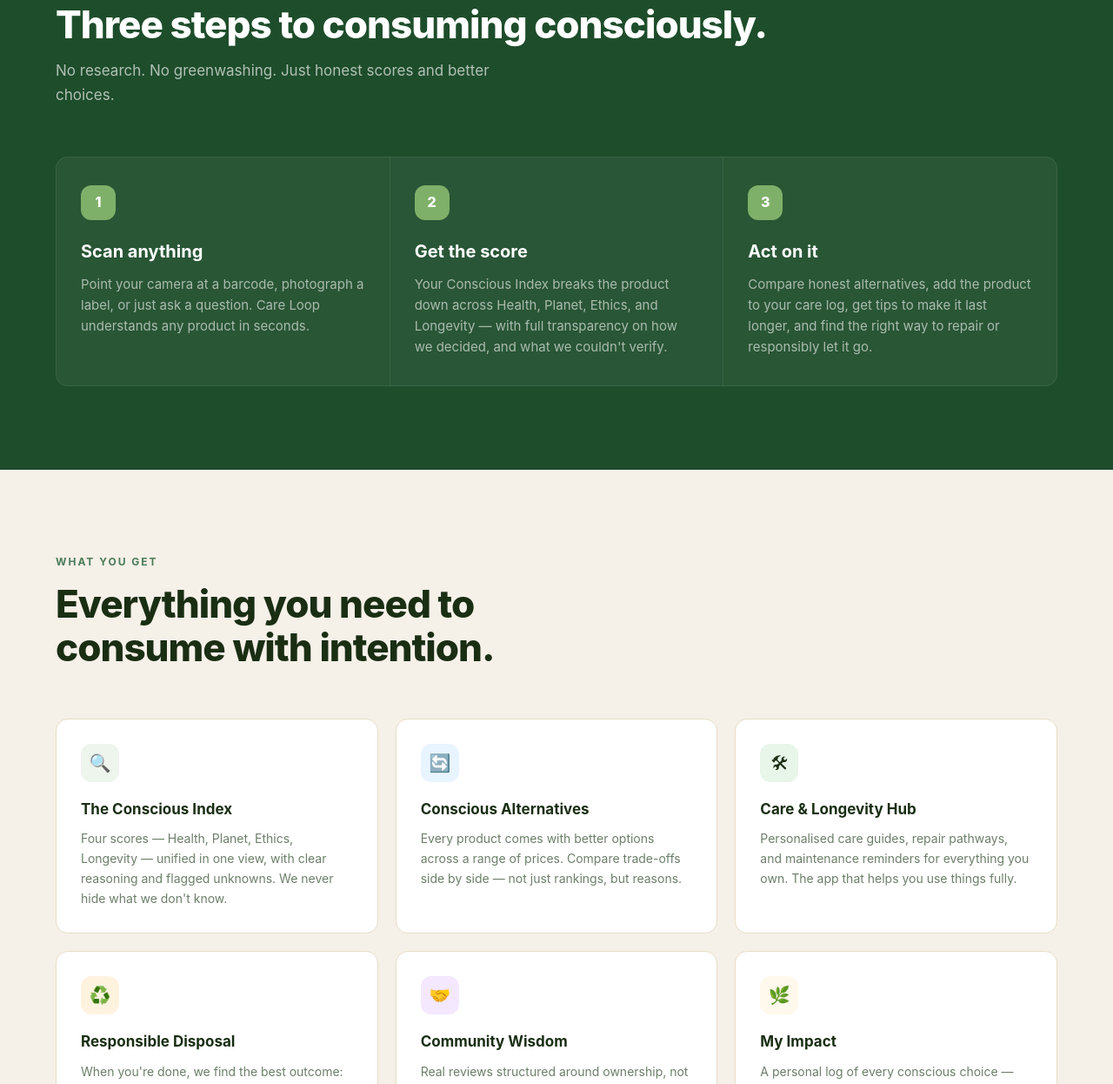
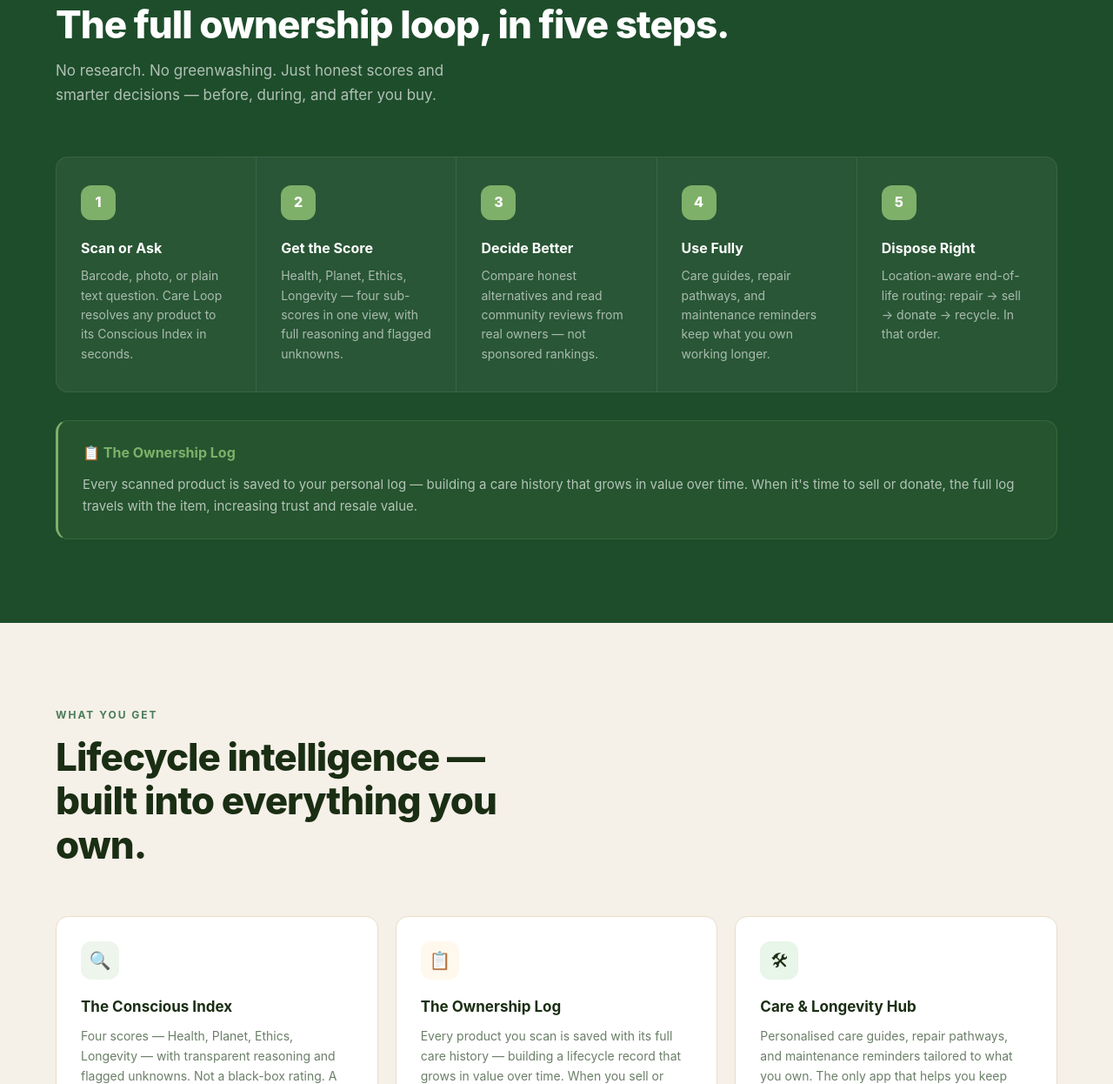
Before and after one commit to janevita/careloop, a plain HTML site: page index.html in a window 1280 px wide. Shown: the part 1554-2800 px from the top of the page at 87% size. Drawn offline with Linux system fonts and the light colour scheme.

Commit message:
Add files via upload

```diff
--- a/index.html
+++ b/index.html
@@ -166,6 +166,11 @@
     .step-title { font-size: 20px; font-weight: 700; color: var(--white); margin-bottom: 10px; }
     .step-desc { font-size: 15px; color: rgba(255,255,255,0.6); line-height: 1.6; }
     .step-connector { display: none; }
+    .step-title { font-size: 16px; font-weight: 700; color: var(--white); margin-bottom: 8px; }
+    .step-desc { font-size: 14px; color: rgba(255,255,255,0.6); line-height: 1.6; }
+    .ownership-log { margin-top: 32px; background: rgba(127,176,105,0.08); border: 1px solid rgba(127,176,105,0.2); border-left: 3px solid var(--sage); border-radius: var(--radius); padding: 24px 28px; }
+    .ownership-log-title { font-size: 16px; font-weight: 700; color: var(--sage); margin-bottom: 10px; }
+    .ownership-log p { font-size: 15px; color: rgba(255,255,255,0.65); line-height: 1.7; margin: 0; }
     @media (min-width: 768px) {
       .steps { flex-direction: row; align-items: stretch; gap: 0; }
       .step { border-radius: 0; border-right: none; }
@@ -244,8 +249,8 @@
   <section class="hero">
     <div class="hero-bg"></div>
     <div class="hero-badge"><div class="hero-badge-dot"></div>Coming soon — be the first to know</div>
-    <h1>Know what you own.<br><em>Own what you know.</em></h1>
-    <p class="hero-sub">Scan any product — food, beauty, clothing, electronics — and instantly see how it scores across health, planet, ethics, and longevity.</p>
+    <h1>Don't just buy better.<br><em>Own better.</em></h1>
+    <p class="hero-sub">CareLoop is the intelligent ownership companion that keeps products in circulation longer — from the first scan all the way to responsible end-of-life. Use longer. Waste less.</p>
     <form class="hero-form" onsubmit="handleSignup(event,'hero')" novalidate>
       <input type="text" placeholder="Your name" id="hero-name">
       <input type="email" placeholder="Your email address" id="hero-email" required pattern="[a-zA-Z0-9._%+\-]+@[a-zA-Z0-9.\-]+\.[a-zA-Z]{2,}">
@@ -395,48 +400,60 @@
   <!-- HOW IT WORKS -->
   <section class="how">
     <div class="section-label">How it works</div>
-    <h2 class="section-title reveal">Three steps to consuming consciously.</h2>
-    <p class="section-sub reveal">No research. No greenwashing. Just honest scores and better choices.</p>
+    <h2 class="section-title reveal">The full ownership loop, in five steps.</h2>
+    <p class="section-sub reveal">No research. No greenwashing. Just honest scores and smarter decisions — before, during, and after you buy.</p>
     <div class="steps">
       <div class="step reveal">
         <div class="step-num">1</div>
-        <div class="step-title">Scan anything</div>
-        <div class="step-desc">Point your camera at a barcode, photograph a label, or just ask a question. Care Loop understands any product in seconds.</div>
+        <div class="step-title">Scan or Ask</div>
+        <div class="step-desc">Barcode, photo, or plain text question. Care Loop resolves any product to its Conscious Index in seconds.</div>
       </div>
-      <div class="step-connector">→</div>
       <div class="step reveal">
         <div class="step-num">2</div>
-        <div class="step-title">Get the score</div>
-        <div class="step-desc">Your Conscious Index breaks the product down across Health, Planet, Ethics, and Longevity — with full transparency on how we decided, and what we couldn't verify.</div>
+        <div class="step-title">Get the Score</div>
+        <div class="step-desc">Health, Planet, Ethics, Longevity — four sub-scores in one view, with full reasoning and flagged unknowns.</div>
       </div>
-      <div class="step-connector">→</div>
       <div class="step reveal">
         <div class="step-num">3</div>
-        <div class="step-title">Act on it</div>
-        <div class="step-desc">Compare honest alternatives, add the product to your care log, get tips to make it last longer, and find the right way to repair or responsibly let it go.</div>
+        <div class="step-title">Decide Better</div>
+        <div class="step-desc">Compare honest alternatives and read community reviews from real owners — not sponsored rankings.</div>
       </div>
+      <div class="step reveal">
+        <div class="step-num">4</div>
+        <div class="step-title">Use Fully</div>
+        <div class="step-desc">Care guides, repair pathways, and maintenance reminders keep what you own working longer.</div>
+      </div>
+      <div class="step reveal">
+        <div class="step-num">5</div>
+        <div class="step-title">Dispose Right</div>
+        <div class="step-desc">Location-aware end-of-life routing: repair → sell → donate → recycle. In that order.</div>
+      </div>
+    </div>
+    <div class="ownership-log reveal">
+      <div class="ownership-log-title">📋 The Ownership Log</div>
+      <p>Every scanned product is saved to your personal log — building a care history that grows in value over time. When it's time to sell or donate, the full log travels with the item, increasing trust and resale value.</p>
     </div>
   </section>
 
   <!-- FEATURES -->
   <section class="features">
     <div class="section-label reveal">What you get</div>
-    <h2 class="section-title reveal">Everything you need to consume with intention.</h2>
+    <h2 class="section-title reveal">Lifecycle intelligence — built into everything you own.</h2>
     <div class="features-grid">
-      <div class="feature-card reveal"><div class="feature-icon" style="background:#EEF5EC;">🔍</div><div class="feature-title">The Conscious Index</div><div class="feature-desc">Four scores — Health, Planet, Ethics, Longevity — unified in one view, with clear reasoning and flagged unknowns. We never hide what we don't know.</div></div>
-      <div class="feature-card reveal"><div class="feature-icon" style="background:#E8F4FF;">🔄</div><div class="feature-title">Conscious Alternatives</div><div class="feature-desc">Every product comes with better options across a range of prices. Compare trade-offs side by side — not just rankings, but reasons.</div></div>
-      <div class="feature-card reveal"><div class="feature-icon" style="background:#E8F5E9;">🛠</div><div class="feature-title">Care & Longevity Hub</div><div class="feature-desc">Personalised care guides, repair pathways, and maintenance reminders for everything you own. The app that helps you use things fully.</div></div>
-      <div class="feature-card reveal"><div class="feature-icon" style="background:#FFF3E0;">♻️</div><div class="feature-title">Responsible Disposal</div><div class="feature-desc">When you're done, we find the best outcome: repair, sell, donate, recycle — in that order. Location-aware, step-by-step guidance.</div></div>
-      <div class="feature-card reveal"><div class="feature-icon" style="background:#F3E8FF;">🤝</div><div class="feature-title">Community Wisdom</div><div class="feature-desc">Real reviews structured around ownership, not just satisfaction. Local repair events and crowdsourced greenwashing alerts.</div></div>
-      <div class="feature-card reveal"><div class="feature-icon" style="background:#FFF8EC;">🌿</div><div class="feature-title">My Impact</div><div class="feature-desc">A personal log of every conscious choice — products owned, CO₂ saved, money not wasted on premature replacements. Progress you can see.</div></div>
+      <div class="feature-card reveal"><div class="feature-icon" style="background:#EEF5EC;">🔍</div><div class="feature-title">The Conscious Index</div><div class="feature-desc">Four scores — Health, Planet, Ethics, Longevity — with transparent reasoning and flagged unknowns. Not a black-box rating. A full explanation of every signal we used and everything we couldn't verify.</div></div>
+      <div class="feature-card reveal"><div class="feature-icon" style="background:#FFF8EC;">📋</div><div class="feature-title">The Ownership Log</div><div class="feature-desc">Every product you scan is saved with its full care history — building a lifecycle record that grows in value over time. When you sell or donate, the log travels with the item.</div></div>
+      <div class="feature-card reveal"><div class="feature-icon" style="background:#E8F5E9;">🛠</div><div class="feature-title">Care & Longevity Hub</div><div class="feature-desc">Personalised care guides, repair pathways, and maintenance reminders tailored to what you own. The only app that helps you keep things working — not just buy new ones.</div></div>
+      <div class="feature-card reveal"><div class="feature-icon" style="background:#FFF3E0;">♻️</div><div class="feature-title">Responsible End-of-Life</div><div class="feature-desc">Location-aware routing when you're done: repair → sell → donate → recycle, in that order. Step-by-step guidance so nothing ends up in landfill unnecessarily.</div></div>
+      <div class="feature-card reveal"><div class="feature-icon" style="background:#E8F4FF;">🛒</div><div class="feature-title">Conscious Marketplace</div><div class="feature-desc">Ethical alternatives at every price point. When you're ready to move on, your care log auto-fills your resale listing — giving the next owner full product history and trust.</div></div>
+      <div class="feature-card reveal"><div class="feature-icon" style="background:#F3E8FF;">🤝</div><div class="feature-title">Community & Repair Layer</div><div class="feature-desc">Structured ownership reviews, crowdsourced greenwashing alerts, local repair shops, and swap events. Intelligence that gets smarter with every product that enters the loop.</div></div>
     </div>
   </section>
 
   <!-- SIGNUP -->
   <section class="signup" id="signup">
     <div class="signup-count reveal"><span>🌱</span> Join the early access list</div>
-    <h2 class="section-title reveal">Be the first to use Care Loop.</h2>
-    <p class="section-sub reveal">We're building in the open and launching soon. Sign up and we'll reach out before anyone else.</p>
+    <h2 class="section-title reveal">Help build the future of ownership.</h2>
+    <p class="section-sub reveal">We're building the consumer interface for circular products. Sign up for early access and we'll bring you in before anyone else.</p>
     <form class="signup-form reveal" onsubmit="handleSignup(event,'bottom')" novalidate>
       <input type="text" placeholder="Your name" id="bottom-name">
       <input type="email" placeholder="Email address" id="bottom-email" required pattern="[a-zA-Z0-9._%+\-]+@[a-zA-Z0-9.\-]+\.[a-zA-Z]{2,}">
```
